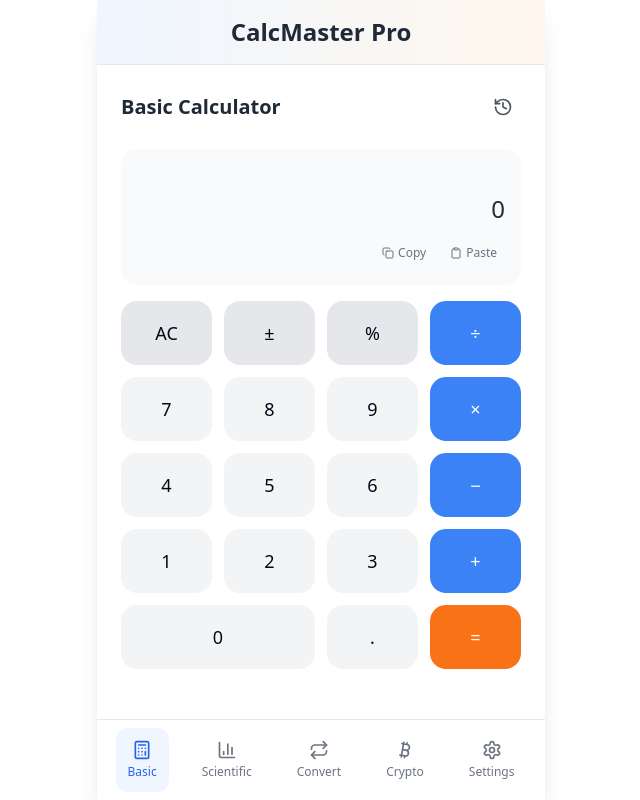
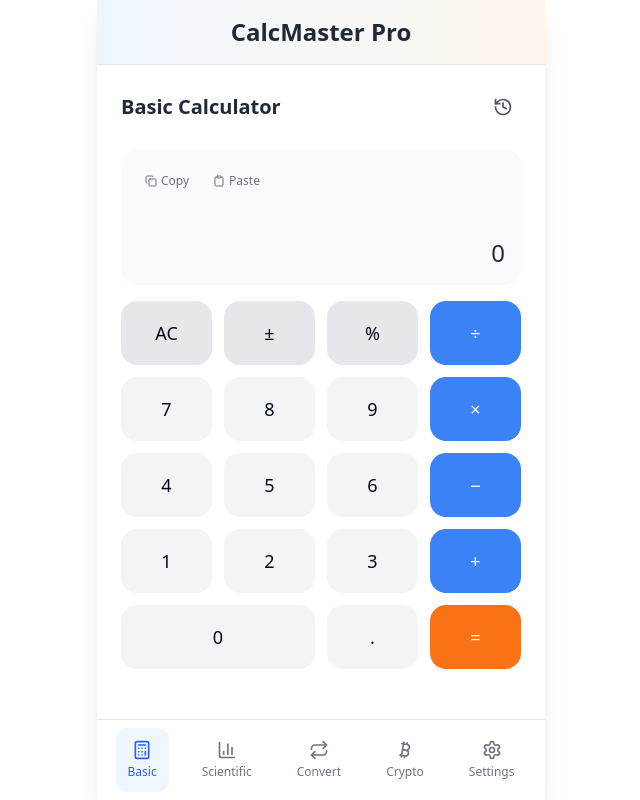
Before and after one commit to mouhcineelkazbouri/calc-master-touch, a React (Vite) app: page / in a window 1280 px wide. Shown: the whole page, without its empty margins (319-959 px from the left). Built offline with nearby package versions, Linux system fonts and the light colour scheme.

Commit message:
Move copy/paste buttons
Move the copy/paste buttons to the top-left corner of the display.

```diff
--- a/src/components/EnhancedCalculatorDisplay.tsx
+++ b/src/components/EnhancedCalculatorDisplay.tsx
@@ -53,6 +53,28 @@ const EnhancedCalculatorDisplay = ({
 
   return (
     <div className="bg-gray-50 rounded-2xl p-4 mb-4">
+      {/* Copy and Paste buttons positioned at top left */}
+      <div className="flex justify-start gap-2 mb-3">
+        <button
+          onClick={handleCopy}
+          className="p-2 text-gray-500 hover:text-gray-700 hover:bg-gray-200 rounded-lg transition-colors flex items-center gap-1 text-xs"
+          title="Copy result"
+        >
+          <Copy size={12} />
+          Copy
+        </button>
+        {onPaste && (
+          <button
+            onClick={handlePaste}
+            className="p-2 text-gray-500 hover:text-gray-700 hover:bg-gray-200 rounded-lg transition-colors flex items-center gap-1 text-xs"
+            title="Paste number"
+          >
+            <Clipboard size={12} />
+            Paste
+          </button>
+        )}
+      </div>
+
       {/* Expression display with horizontal scrolling */}
       <div
         ref={expressionRef}
@@ -72,32 +94,10 @@ const EnhancedCalculatorDisplay = ({
       {/* Main display */}
       <div
         ref={displayRef}
-        className="text-right text-2xl font-light text-gray-800 overflow-x-auto scrollbar-hide whitespace-nowrap mb-3"
+        className="text-right text-2xl font-light text-gray-800 overflow-x-auto scrollbar-hide whitespace-nowrap"
         style={{ scrollbarWidth: 'none', msOverflowStyle: 'none' }}
       >
         {display}
-      </div>
-
-      {/* Copy and Paste buttons positioned below the display */}
-      <div className="flex justify-end gap-2">
-        <button
-          onClick={handleCopy}
-          className="p-2 text-gray-500 hover:text-gray-700 hover:bg-gray-200 rounded-lg transition-colors flex items-center gap-1 text-xs"
-          title="Copy result"
-        >
-          <Copy size={12} />
-          Copy
-        </button>
-        {onPaste && (
-          <button
-            onClick={handlePaste}
-            className="p-2 text-gray-500 hover:text-gray-700 hover:bg-gray-200 rounded-lg transition-colors flex items-center gap-1 text-xs"
-            title="Paste number"
-          >
-            <Clipboard size={12} />
-            Paste
-          </button>
-        )}
       </div>
     </div>
   );
```
